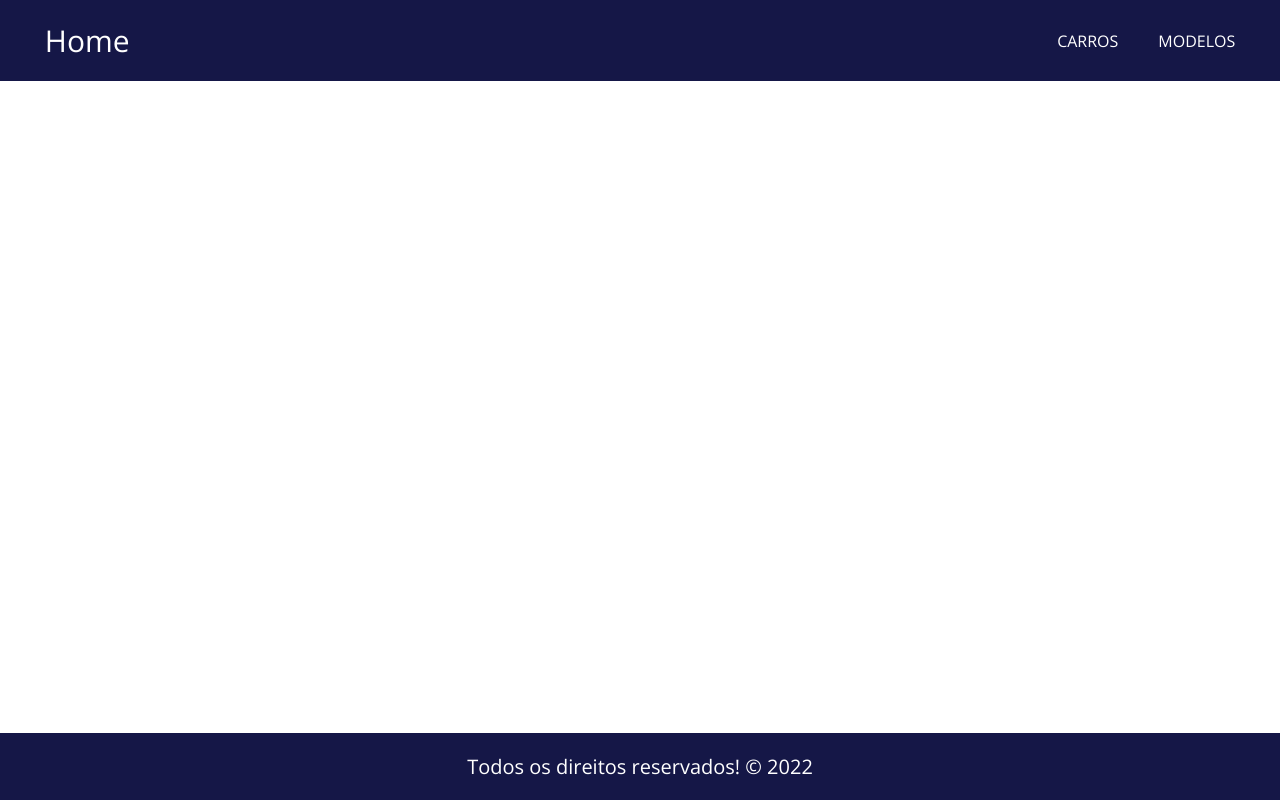
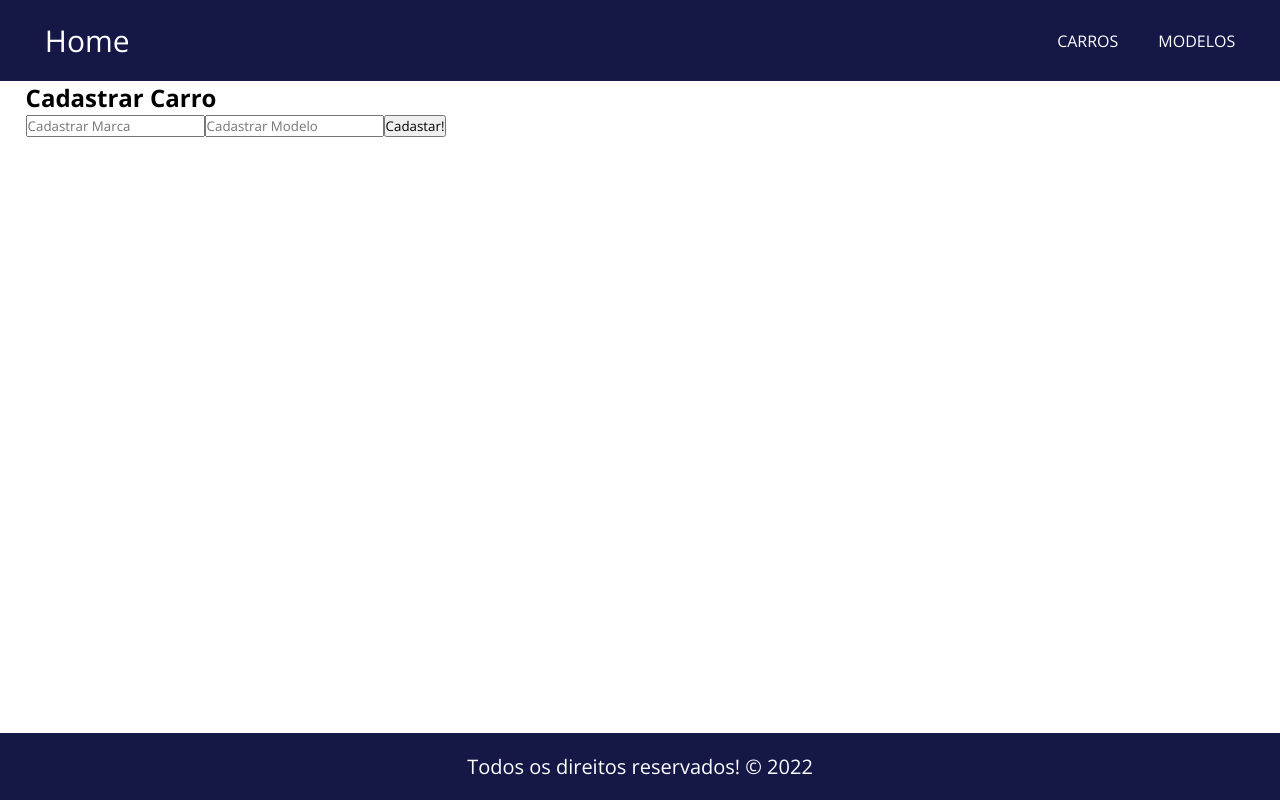
Before and after one commit to Kausinho/cars-js, a Vue app: page / in a window 1280 px wide. Built offline with nearby package versions, Linux system fonts and the light colour scheme.

Commit message:
Update HomeCarros.vue

```diff
--- a/src/components/HomeCarros.vue
+++ b/src/components/HomeCarros.vue
@@ -1,11 +1,12 @@
 <template>
     <section class="main">
         <div class="container">
-            <div class="carros">
-                <div class="carros-box">
-                    <h2></h2>
-                </div><!--carros-box-->
-            </div><!--carros-->
+            <h2>Cadastrar Carro</h2>
+            <form action="">
+                <input type="text" name="cadastrar-marca" placeholder="Cadastrar Marca"/>
+                <input type="text" name="cadastrar-modelo" placeholder="Cadastrar Modelo" />
+                <input type="submit" name="acao" value="Cadastar!" />
+            </form>
         </div><!--container-->
     </section><!--main-->
 </template>
```
